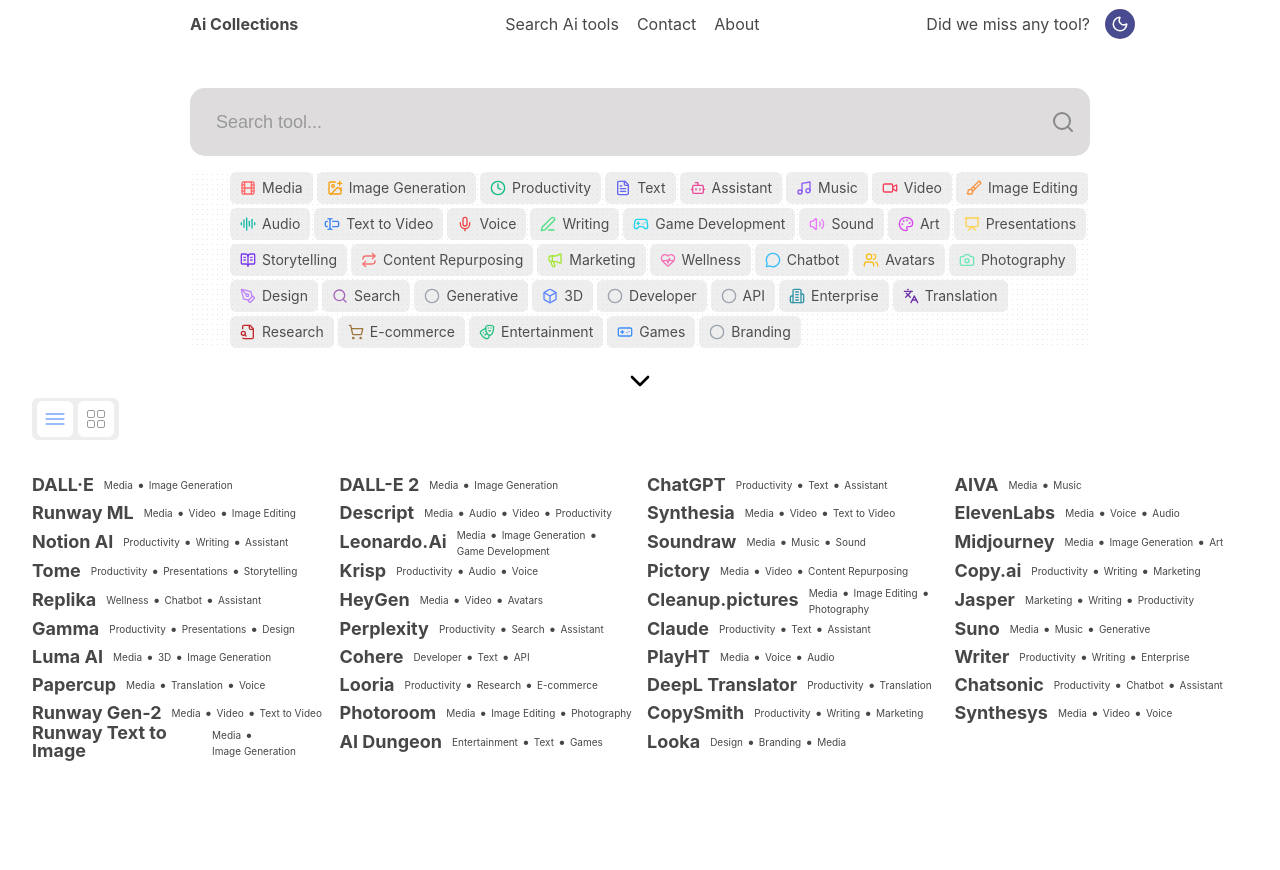
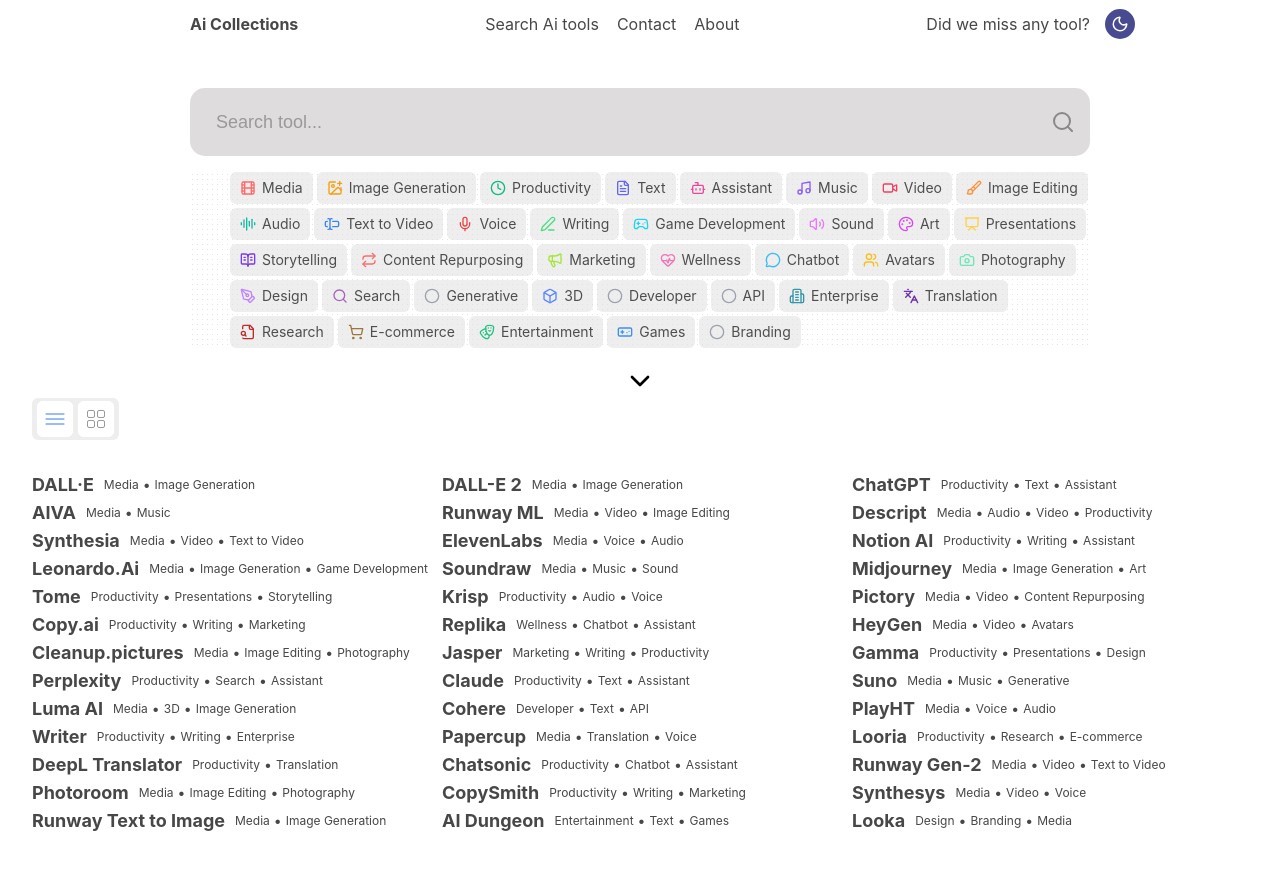
Before and after one commit to Dk3o/AiCollections, a React (Vite) app: page / in a window 1280 px wide. Shown: the top 870 px of the page. Built offline with nearby package versions, Linux system fonts and the light colour scheme.

Commit message:
design fix

```diff
--- a/src/App.css
+++ b/src/App.css
@@ -13,10 +13,16 @@
 }
 
 body,
+h1,
 .nav ul li a,
+.search input,
 .tool a,
 .request a,
-.btn-cancel
+.btn-cancel,
+.request-ai-tool h2,
+.request-ai-tool .form label,
+input[type="file"],
+input[type="file"]::file-selector-button:hover
 {
   color: #474747;
 }
@@ -138,6 +144,7 @@
   display: flex;
   list-style: none;
   gap: 18px;
+  padding: 0;
 }
 
 .nav ul li a {
@@ -205,7 +212,6 @@
 
 .request-ai-tool h2 {
   text-align: center;
-  color: #474747;
   margin: 0;
 }
 
@@ -231,7 +237,6 @@
 }
 
 .request-ai-tool .form label {
-  color: #474747;
   display: block;
   margin-bottom: 6px;
   font-weight: 500;
@@ -300,7 +305,6 @@
 h1 {
   text-align: center;
   margin: 0;
-  color: #474747;
   font-size: 16px;
 }
 
@@ -336,7 +340,6 @@
   background: rgba(189, 186, 186, 0.5);
   padding: 0 50px 0 26px;
   font-size: 18px;
-  color: #999;
 }
 
 .search input::placeholder {
@@ -513,7 +516,7 @@
 
 .list {
   display: grid;
-  grid-template-columns: repeat(4, 1fr);
+  grid-template-columns: repeat(3, 1fr);
   column-gap: 14px;
   row-gap: 2px;
   margin-bottom: 100px;
@@ -598,7 +601,7 @@
   flex-wrap: wrap;
   align-items: center;
   gap: 4px;
-  font-size: 10px;
+  font-size: 12px;
 }
 
 .tool .dot {
@@ -643,7 +646,6 @@
 
 input[type="file"] {
   font-family: inherit;
-  color: #474747;
   padding: 8px;
   border-radius: 6px;
 }
@@ -660,7 +662,6 @@
 }
 
 input[type="file"]::file-selector-button:hover {
-  color: #474747;
   background: #fff;
 }
 
--- a/src/Components/RequestAiTool.jsx
+++ b/src/Components/RequestAiTool.jsx
@@ -117,7 +117,7 @@
           <div>
             <div className='title'>
             <label htmlFor="tags">Tags</label>
-            <div class="counter">
+            <div className="counter">
               <span className='count'>
                 {(() => {
                   const segments = requestTool.tagsInput.split(";");
```
